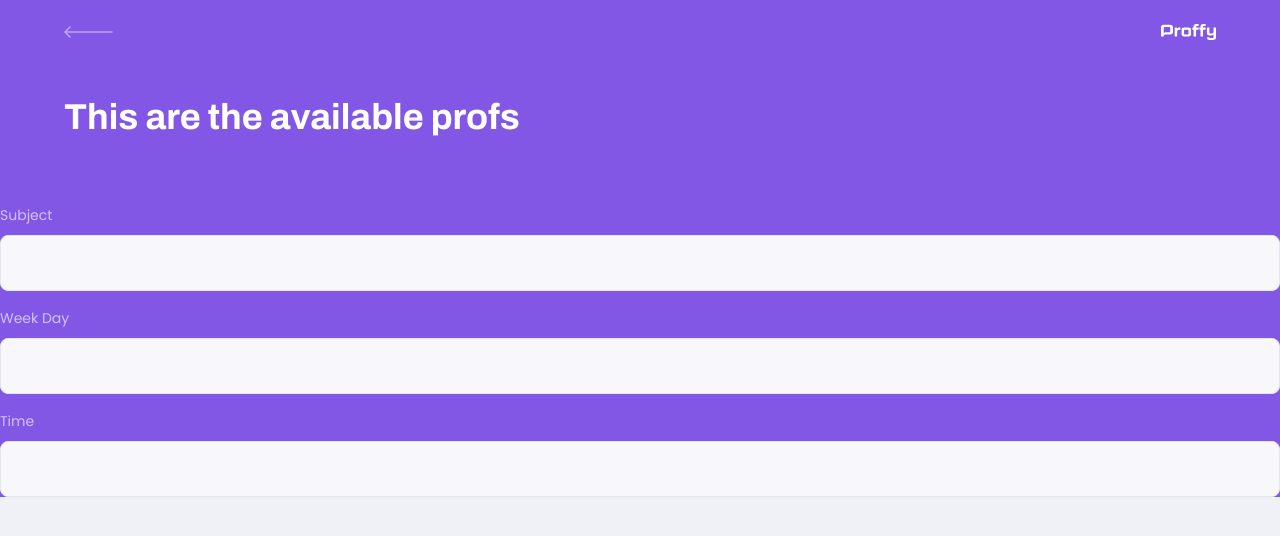
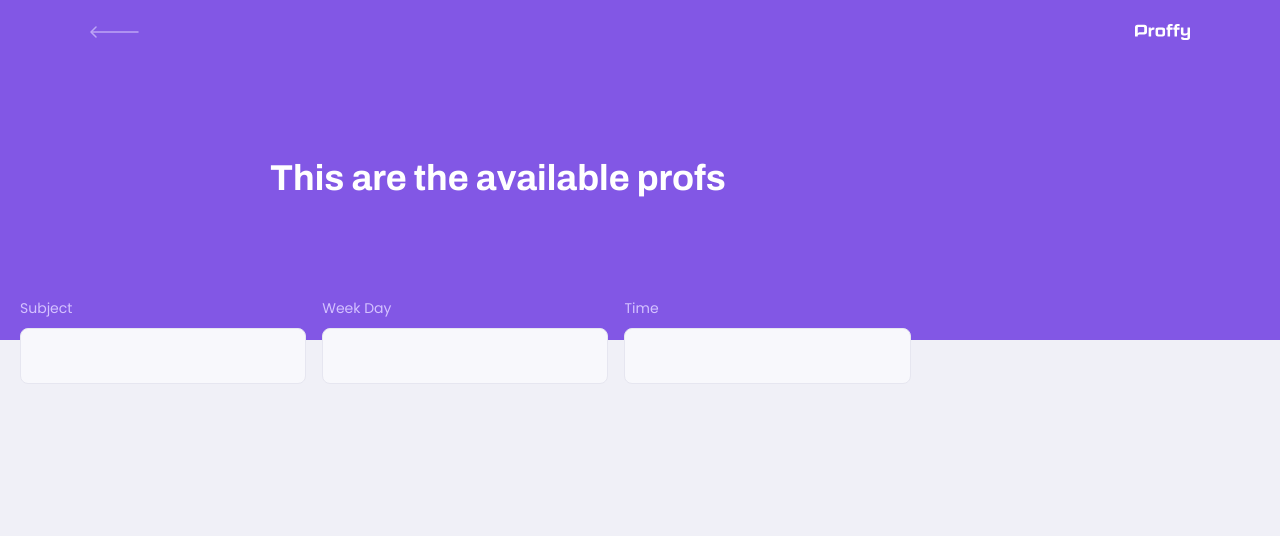
Before and after one commit to BrunoRNova1s/proffy, a React (Create React App) app in the folder web/: page /study in a window 1280 px wide. Shown: the top 536 px of the page. Built offline with nearby package versions, Linux system fonts and the light colour scheme.

Commit message:
search-teachers v_2 style

```diff
--- a/web/src/components/PageHeader/style.css
+++ b/web/src/components/PageHeader/style.css
@@ -2,6 +2,7 @@
   display: flex;
   flex-direction: column;
   background-color: var(--color-primary);
+  position: relative;
 }
 
 .page-header .top-bar-container {
@@ -39,3 +40,25 @@
   line-height: 4.2rem;
   color: var(--color-title-in-primary);
 }
+
+
+@media(min-width: 700px) {
+    .page-header {
+        height: 340px;
+    }
+
+    .page-header .top-bar-container {
+        max-width: 1100px;
+    }
+
+    .page-header .header-content {
+        flex: 1;
+        max-width: 740px;
+        margin: 0 auto;
+        padding-bottom: 48px;
+        display: flex;
+        flex-direction: column;
+        justify-content: center;
+        align-items: flex-start;
+    }
+}
--- a/web/src/pages/TeacherList/index.tsx
+++ b/web/src/pages/TeacherList/index.tsx
@@ -1,5 +1,4 @@
 import React from "react";
-import { Link } from "react-router-dom";
 
 import PageHeader from "../../components/PageHeader";
 
--- a/web/src/pages/TeacherList/style.css
+++ b/web/src/pages/TeacherList/style.css
@@ -3,21 +3,9 @@
   height: 100vh;
 }
 
-.page-header .header-content {
-  width: 90%;
-  margin: 0 auto;
-  position: relative;
-  margin: 3.2rem auto;
-}
-
-.page-header .header-content strong {
-  font: 700 3.6rem Archivo;
-  line-height: 4.2rem;
-  color: var(--color-title-in-primary);
-}
-
 #search-teachers {
   margin-top: 3.2rem;
+  padding: 0 2rem;
 }
 
 #search-teachers label {
@@ -58,3 +46,21 @@
     right: 1.6rem;
     bottom: 0;
 }
+
+@media (min-width: 700px) {
+  #page-teacher-list {
+    max-width: 100%;
+  }
+
+  #search-teachers {
+    display: grid;
+    grid-template-columns: repeat(3, 1fr);
+    column-gap: 16px;
+    position: absolute;
+    bottom: -44px;
+  }
+
+  #search-teachers .input-block + .input-block {
+    margin-top: 0;
+}
+}
```
Lines whose indentation alone changed are shown as unchanged.
